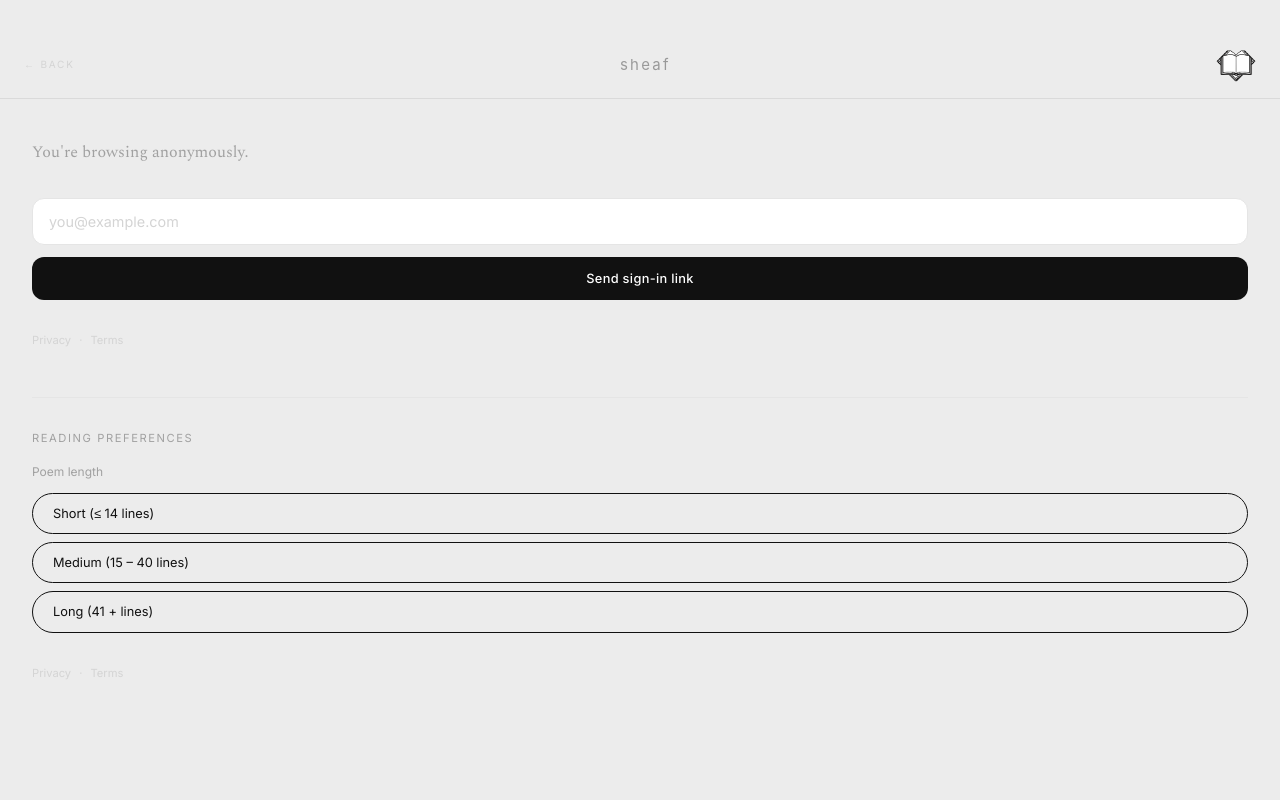
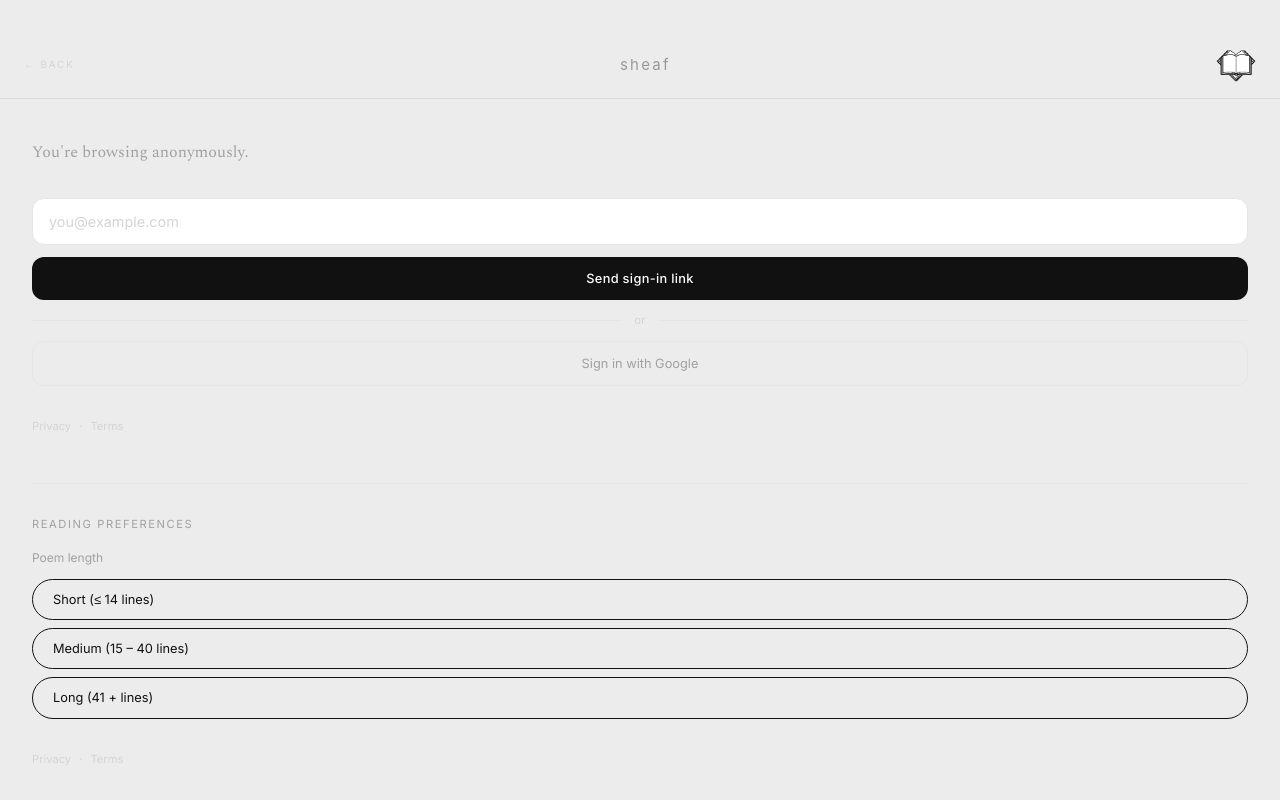
Before and after one commit to leavesofglass/parataxis, a Next.js app in the folder app/: page /account in a window 1280 px wide. Built offline with nearby package versions, Linux system fonts and the light colour scheme; no server answers.

Commit message:
Google sign-in

```diff
--- a/app/app/account/page.tsx
+++ b/app/app/account/page.tsx
@@ -12,7 +12,7 @@
   </p>
 )
 import { getSupabase } from '@/lib/supabase'
-import { sendSignInLink } from '@/lib/authActions'
+import { sendSignInLink, signInWithGoogle } from '@/lib/authActions'
 import { Masthead } from '@/app/components/Masthead'
 import { LibraryBadge } from '@/app/components/LibraryBadge'
 import type { User } from '@supabase/supabase-js'
@@ -38,6 +38,8 @@
   const [sending, setSending] = useState(false)
   const [sentMode, setSentMode] = useState<SentMode>(null)
   const [sendError, setSendError] = useState<string | null>(null)
+  const [googleLoading, setGoogleLoading] = useState(false)
+  const [googleError, setGoogleError] = useState<string | null>(null)
 
   const [buckets, setBuckets] = useState<LengthBuckets>(DEFAULT_BUCKETS)
 
@@ -96,6 +98,17 @@
     }
   }
 
+  async function handleSignInWithGoogle() {
+    setGoogleLoading(true)
+    setGoogleError(null)
+    const { error } = await signInWithGoogle(redirectTo)
+    if (error) {
+      setGoogleError(error)
+      setGoogleLoading(false)
+    }
+    // on success the browser redirects away — no cleanup needed
+  }
+
   async function handleSignOut() {
     const supabase = getSupabase()
     await supabase.auth.signOut()
@@ -152,6 +165,7 @@
             )}
 
             {!sentMode && (
+              <div className="flex flex-col gap-3">
                 <form onSubmit={handleSendLink} className="flex flex-col gap-3">
                   <input
                     type="email"
@@ -172,6 +186,25 @@
                     <p className="font-sans text-[0.75rem] text-red-400">{sendError}</p>
                   )}
                 </form>
+
+                <div className="flex items-center gap-3">
+                  <div className="flex-1 h-px bg-neutral-200" />
+                  <span className="font-sans text-[0.7rem] text-neutral-300 tracking-wide">or</span>
+                  <div className="flex-1 h-px bg-neutral-200" />
+                </div>
+
+                <button
+                  type="button"
+                  onClick={handleSignInWithGoogle}
+                  disabled={googleLoading}
+                  className="w-full py-3 border border-neutral-200 rounded-xl font-sans text-[0.8rem] text-neutral-400 hover:border-neutral-400 hover:text-neutral-600 transition-colors disabled:opacity-40"
+                >
+                  {googleLoading ? '…' : 'Sign in with Google'}
+                </button>
+                {googleError && (
+                  <p className="font-sans text-[0.75rem] text-red-400">{googleError}</p>
+                )}
+              </div>
             )}
             {LEGAL_LINKS}
           </>
--- a/app/lib/authActions.ts
+++ b/app/lib/authActions.ts
@@ -5,6 +5,31 @@
   | { ok: false; error: string }
 
 const MIGRATE_COOKIE_ENDPOINT = '/auth/migrate-cookie'
+
+async function setMigrateCookieIfAnon(): Promise<void> {
+  const supabase = getSupabase()
+  const { data: { user } } = await supabase.auth.getUser()
+  if (user?.is_anonymous !== true) return
+  try {
+    await fetch(MIGRATE_COOKIE_ENDPOINT, {
+      method: 'POST',
+      headers: { 'Content-Type': 'application/json' },
+      body: JSON.stringify({ anon_user_id: user.id }),
+    })
+  } catch (e) {
+    console.error('[authActions] failed to set migrate cookie:', e)
+  }
+}
+
+export async function signInWithGoogle(redirectTo: string): Promise<{ error: string | null }> {
+  await setMigrateCookieIfAnon()
+  const supabase = getSupabase()
+  const { error } = await supabase.auth.signInWithOAuth({
+    provider: 'google',
+    options: { redirectTo },
+  })
+  return { error: error?.message ?? null }
+}
 
 /**
  * Sends a sign-in / email-confirmation link to `email`.
```
Lines whose indentation alone changed are shown as unchanged.
